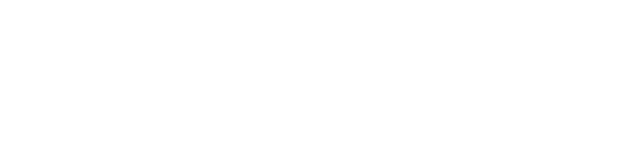
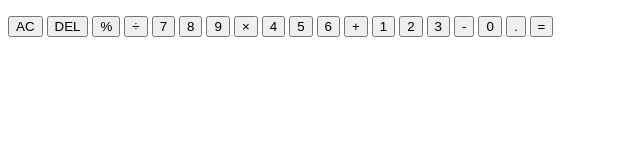
Before and after one commit to Hassankidult/Calculator, a plain HTML site: page index.html in a window 1280 px wide. Shown: the whole page, without its empty margins (0-640 px from the left). Drawn offline with Linux system fonts and the light colour scheme.

Commit message:
Added basic HTML structure

```diff
--- a/index.html
+++ b/index.html
@@ -8,5 +8,31 @@
     <link rel="stylesheet" href="style.css" />
     <script src="script.js" defer></script>
   </head>
-  <body></body>
+  <body>
+    <div class="calculator">
+      <div class="display">
+        <p class="result"></p>
+        <p class="current-operand"></p>
+      </div>
+      <button class="btn clear" value="AC">AC</button>
+      <button class="btn operator" value="del">DEL</button>
+      <button class="btn operator" value="%">%</button>
+      <button class="btn operator" value="/">÷</button>
+      <button class="btn num" value="7">7</button>
+      <button class="btn num" value="8">8</button>
+      <button class="btn num" value="9">9</button>
+      <button class="btn operator" value="*">×</button>
+      <button class="btn num" value="4">4</button>
+      <button class="btn num" value="5">5</button>
+      <button class="btn num" value="6">6</button>
+      <button class="btn operator" value="+">+</button>
+      <button class="btn num" value="1">1</button>
+      <button class="btn num" value="2">2</button>
+      <button class="btn num" value="3">3</button>
+      <button class="btn operator" value="-">-</button>
+      <button class="btn num zero" value="0">0</button>
+      <button class="btn decimal" value=".">.</button>
+      <button class="btn operator equal" value="=">=</button>
+    </div>
+  </body>
 </html>
```
